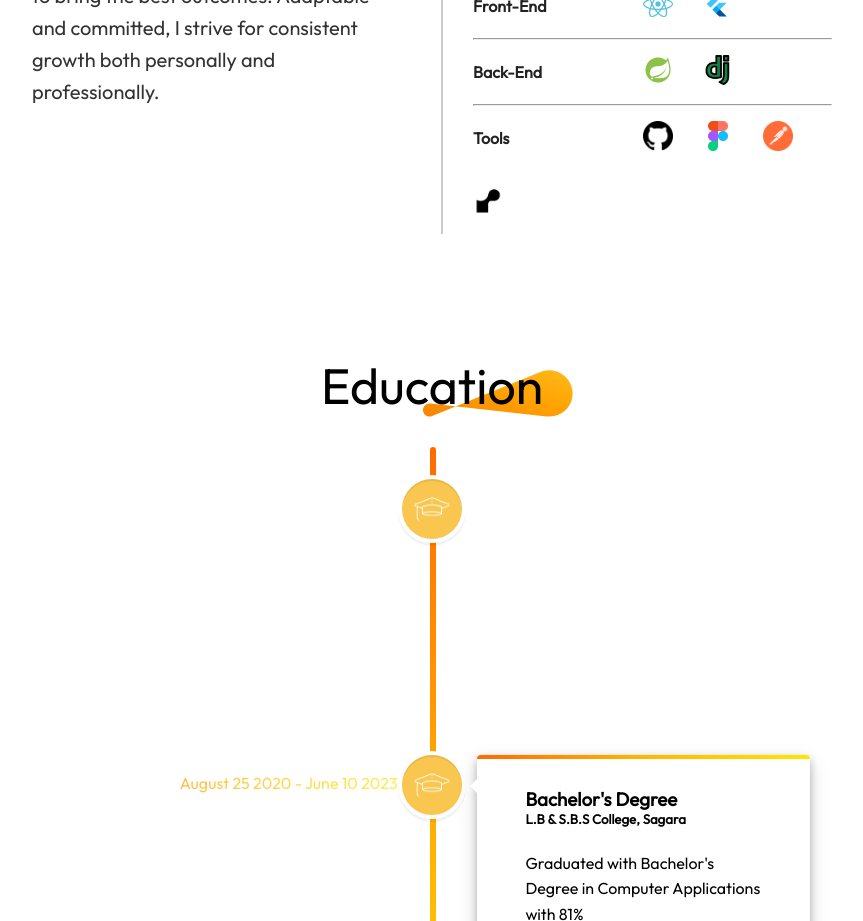
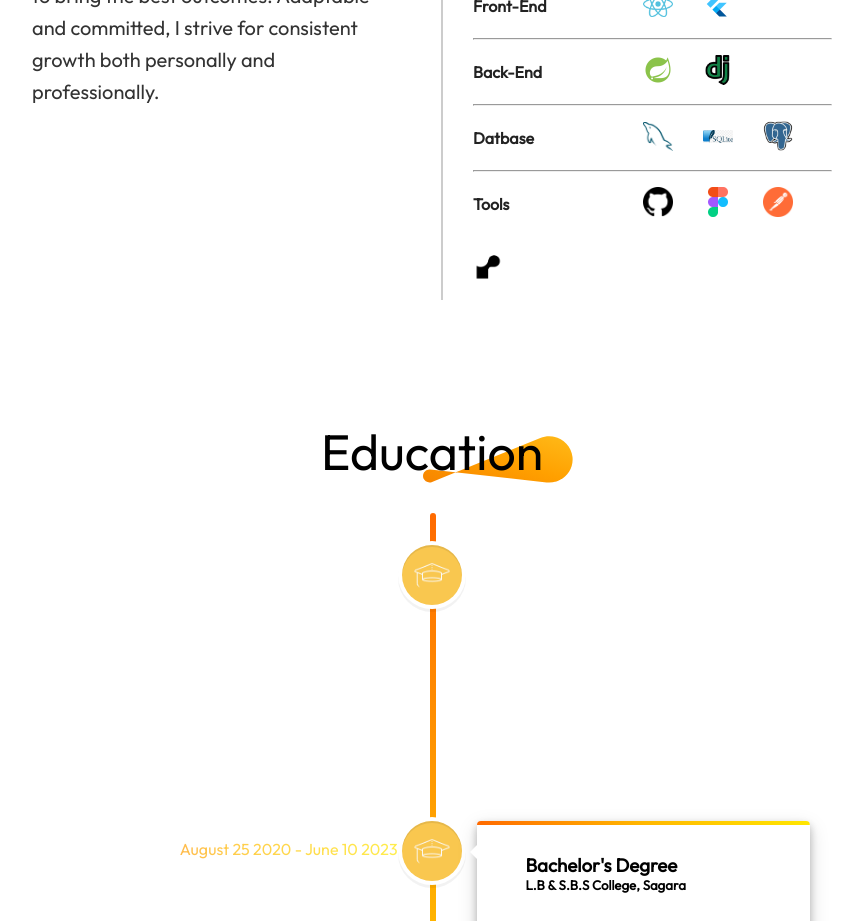
Before and after one commit to BrijeshDevOp/Portfolio, a React (Vite) app: page / in a window 1280 px wide. Shown: the part 1300-2221 px from the top of the page, without its empty margins (208-1071 px from the left). Built offline with nearby package versions, Linux system fonts and the light colour scheme.

Commit message:
added new skills tile

```diff
--- a/src/components/About/About.jsx
+++ b/src/components/About/About.jsx
@@ -72,6 +72,13 @@ const About = () => {
                         </div>
                         <hr />
                         <div className="about-skills-tile">
+                            <span className="title5">Datbase</span>
+                            <span className="icons tool-tip" data-tooltip="MySQL"><img src={mysql_icon} alt="" srcset="" /></span>
+                            <span className="icons tool-tip" data-tooltip="SQLite"><img src={sqlite_icon} alt="" srcset="" /></span>
+                            <span className="icons tool-tip" data-tooltip="Postgrsql"><img src={postgrsql_icon} alt="" srcset="" /></span>
+                        </div>
+                        <hr />
+                        <div className="about-skills-tile">
                             <span className="title5">Tools</span>
                             <span className="icons tool-tip" data-tooltip="Github"><img src={github_icon} alt="" srcset="" /></span>
                             <span className="icons tool-tip" data-tooltip="Figma"><img src={figma_icon} alt="" srcset="" /></span>
```
